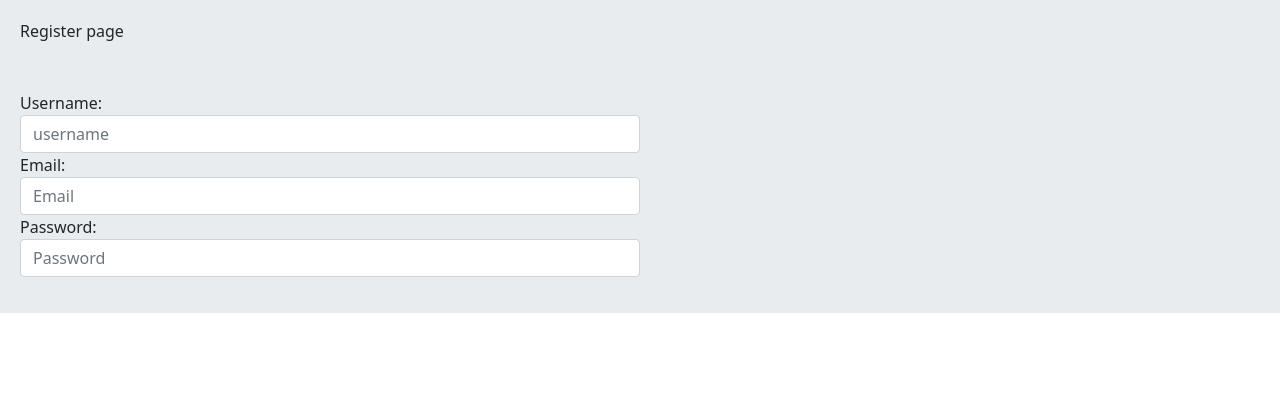
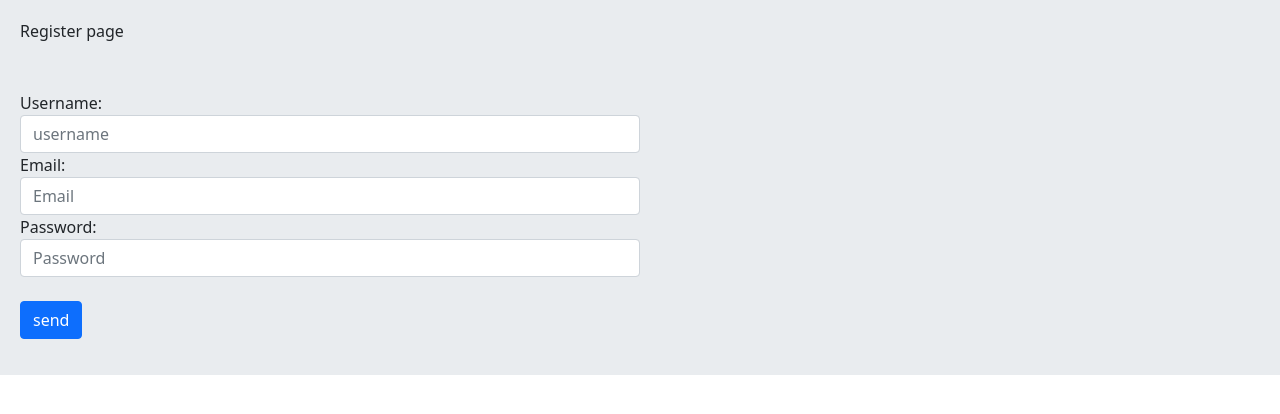
Before and after one commit to pouryajanparvar/SocialMedia, a Django app: page /accounts/register/ in a window 1280 px wide. Shown: the part 71-485 px from the top of the page. Run offline with Django 4.2, Linux system fonts and the light colour scheme.

Commit message:
add submit button to registration form

```diff
--- a/PouryaGram/accounts/templates/accounts/register_page.html
+++ b/PouryaGram/accounts/templates/accounts/register_page.html
@@ -6,5 +6,7 @@
     <form method="post">
         {% csrf_token %}
         <div class="col-md-6">{{form}}</div>
+        <br>
+        <input class="btn btn-primary" type="submit" value="send">
     </form>
 {% endblock %}
```
